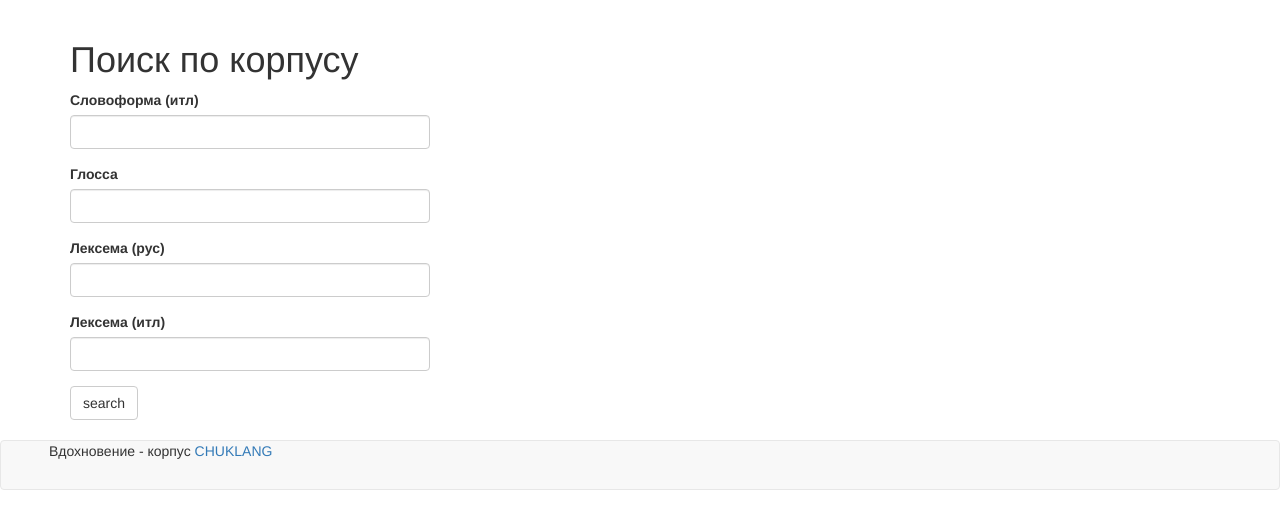
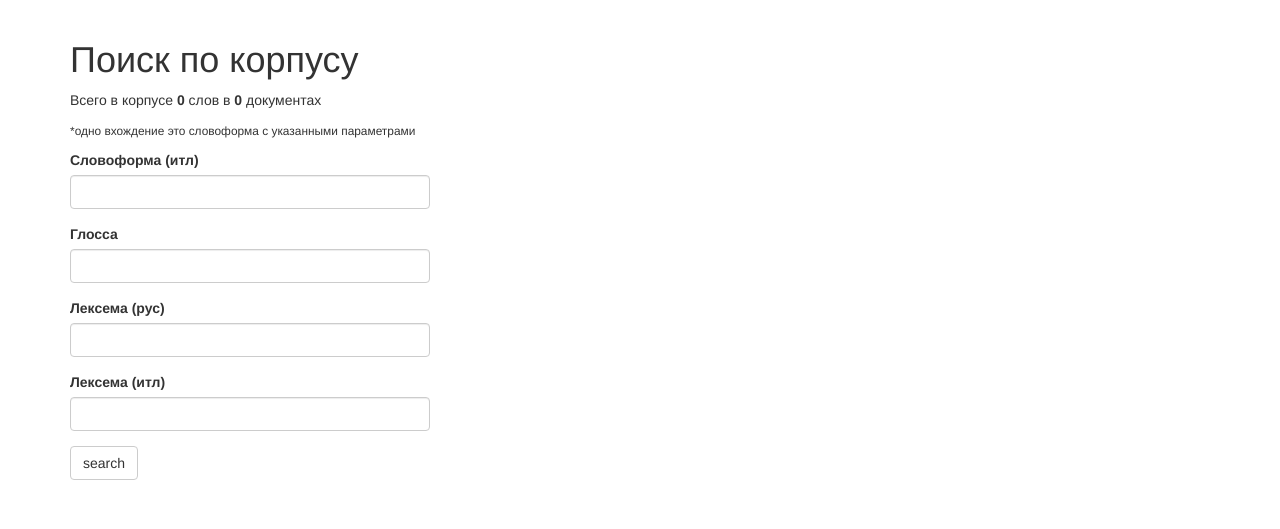
Before and after one commit to bamaxi/small_itelmen_corpus, a Flask app: page /search in a window 1280 px wide. Shown: the part 52-581 px from the top of the page. Run offline with Flask 2, Linux system fonts and the light colour scheme; data that the repository does not hold is empty; some libraries are stand-ins or nearby versions.

Commit message:
better valid .xml description, corpus info on search page

```diff
--- a/app/search/search.py
+++ b/app/search/search.py
@@ -123,7 +123,8 @@ def search():
             "itl_lexeme": form.itl_lexeme.data}
         return redirect(url_for('.search_results', query=dumps(form_input)))
 
-    return render_template('search/search.html', form=form)
+    total = get_total_for_corpus()
+    return render_template('search/search.html', form=form, **total)
 
 
 @bp.route('/search/search_results', methods=['GET'])
--- a/app/templates/layout.html
+++ b/app/templates/layout.html
@@ -43,15 +43,6 @@
 
 
     {% block footer %}
-        <footer class="navbar fixed-bottom navbar-default">
-          <div class="container-fluid text-center text-md-left">
-            <div class="row">
-                <div class="col-md-3 pt-0-10">
-                    <p>Вдохновение - корпус <a href="http://chuklang.ru">CHUKLANG</a></p>
-                </div>
-            </div>
-          </div>
-        </footer>
     {% endblock %}
 
 {% endblock %}
--- a/app/templates/search/search.html
+++ b/app/templates/search/search.html
@@ -8,6 +8,8 @@
 
   <div class="row">
       <div class="col-md-4">
+          <p class="corpus-count">Всего в корпусе <b>{{total_words}}</b> слов в <b>{{total_docs}}</b> документах</p>
+          <p><small>*одно вхождение это словоформа с указанными параметрами</small></p>
           {{ wtf.quick_form(form)  }}
 <!--  <form action="" method="post" novalidate>-->
 <!--    {{ form.hidden_tag() }}-->
--- a/app/templates/upload/upload.html
+++ b/app/templates/upload/upload.html
@@ -31,7 +31,9 @@
 <!--    <p>{{ form.submit }}</p>-->
 <!--  </form>-->
   <br>
-  <p>Внизу представлен короткий образец .xml файла. Пока информацию можно извлечь только из файлов с такой структурой.</p>
+  <p>Внизу представлен короткий образец .xml файла. Это результат экспорта из Fieldworks
+    при выборе формата "Verifiable generic XML"
+    Пока информацию можно извлечь только из файлов с такой структурой.</p>
   <div class="code">
   <pre>
     <code class="xml">
```
